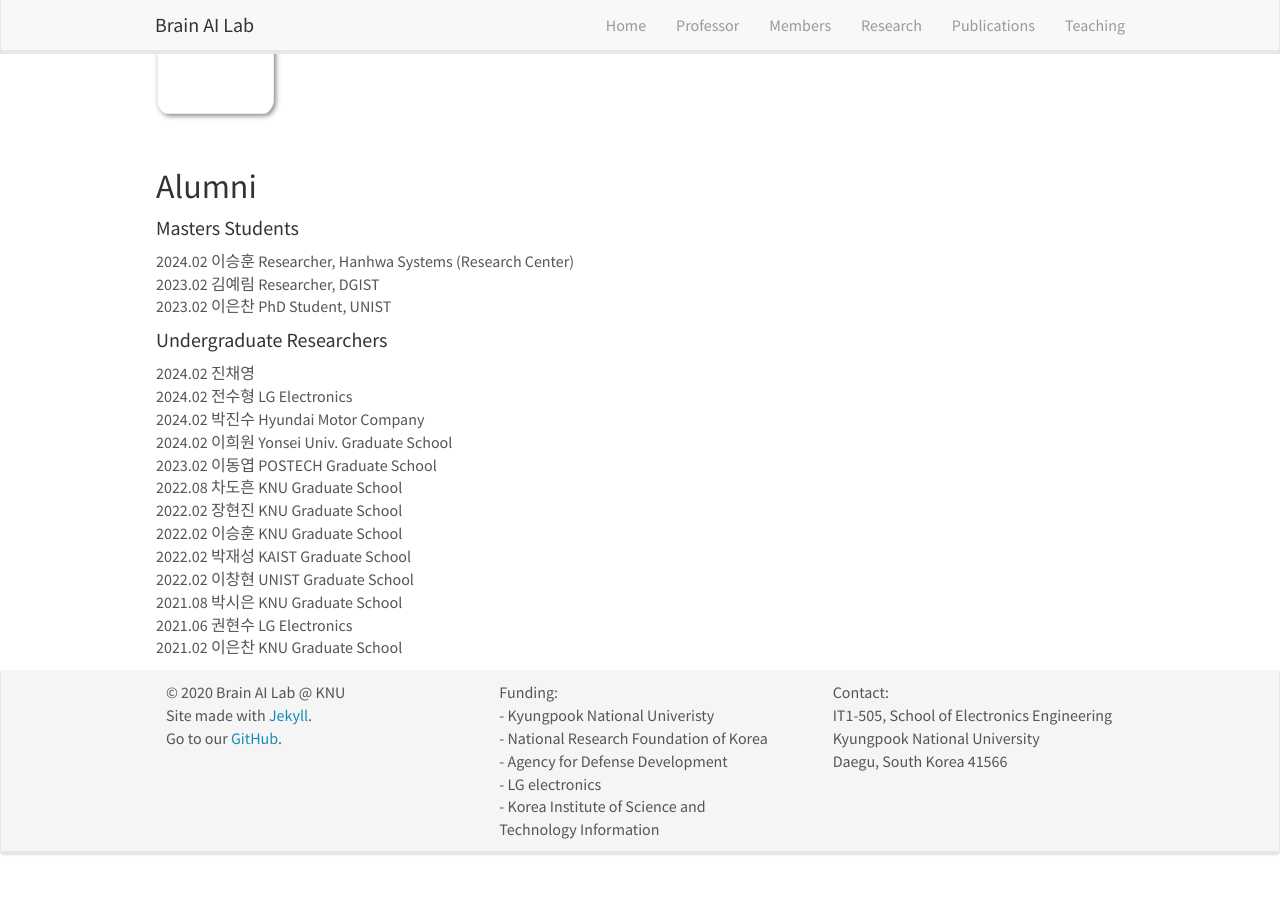
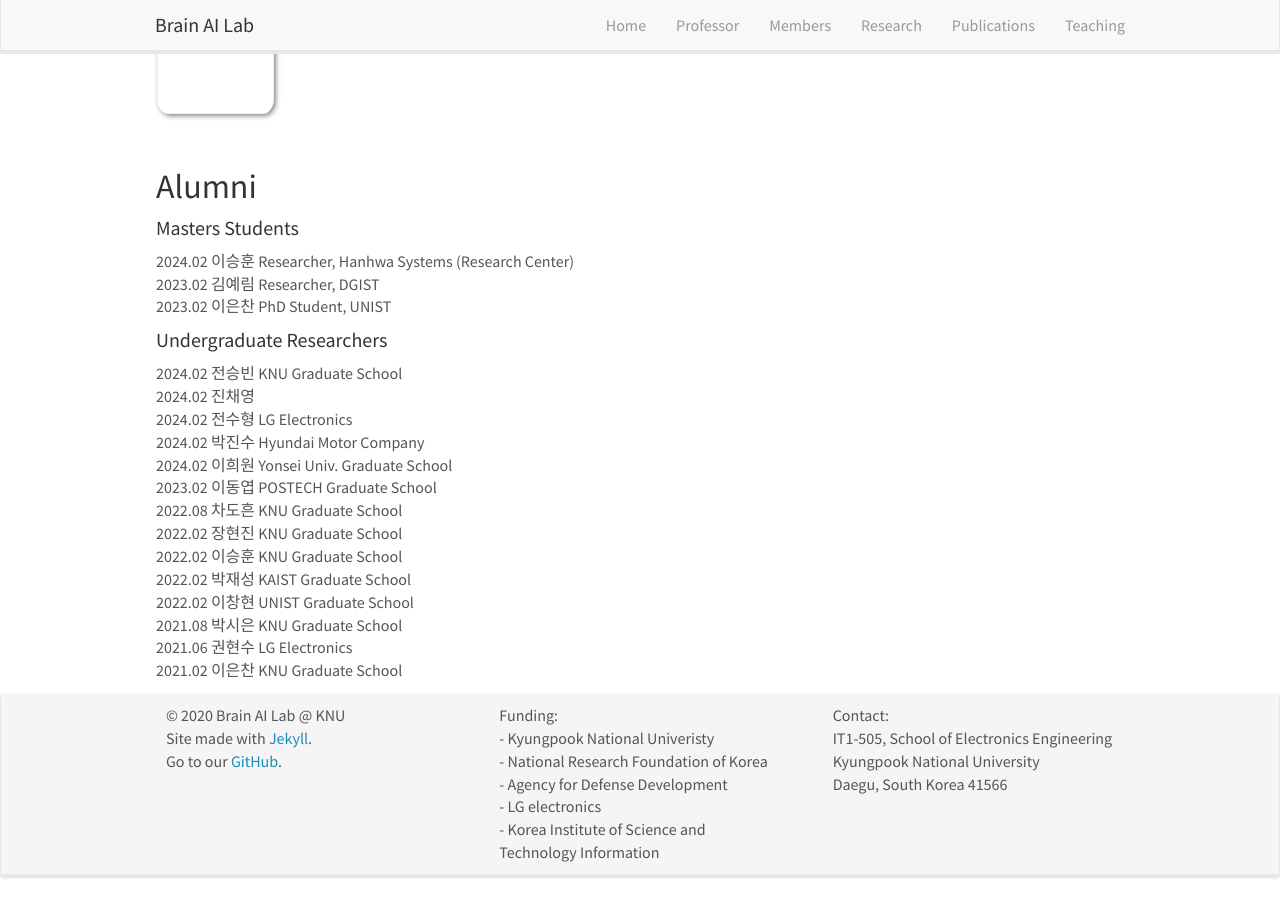
Before and after one commit to KNU-BrainAI/knu-brainai.github.io, a Jekyll site: the page built from _pages/members.md, in a window 1280 px wide and 900 px high, scrolled down 1813 px. Built offline with Jekyll 4.4.1, drawn with Linux system fonts in a browser that asks for light colours; nearby versions of some CDN libraries; before the commit the page ends 2690 px from its top, so only the background shows below that.

Commit message:
Update members.md

```diff
--- a/_pages/members.md
+++ b/_pages/members.md
@@ -73,6 +73,7 @@ permalink: /members/
 2023.02 이은찬 PhD Student, UNIST <br>
 
 #### Undergraduate Researchers
+2024.02 전승빈 KNU Graduate School<br>
 2024.02 진채영 <br>
 2024.02 전수형 LG Electronics<br>
 2024.02 박진수 Hyundai Motor Company<br>
```
